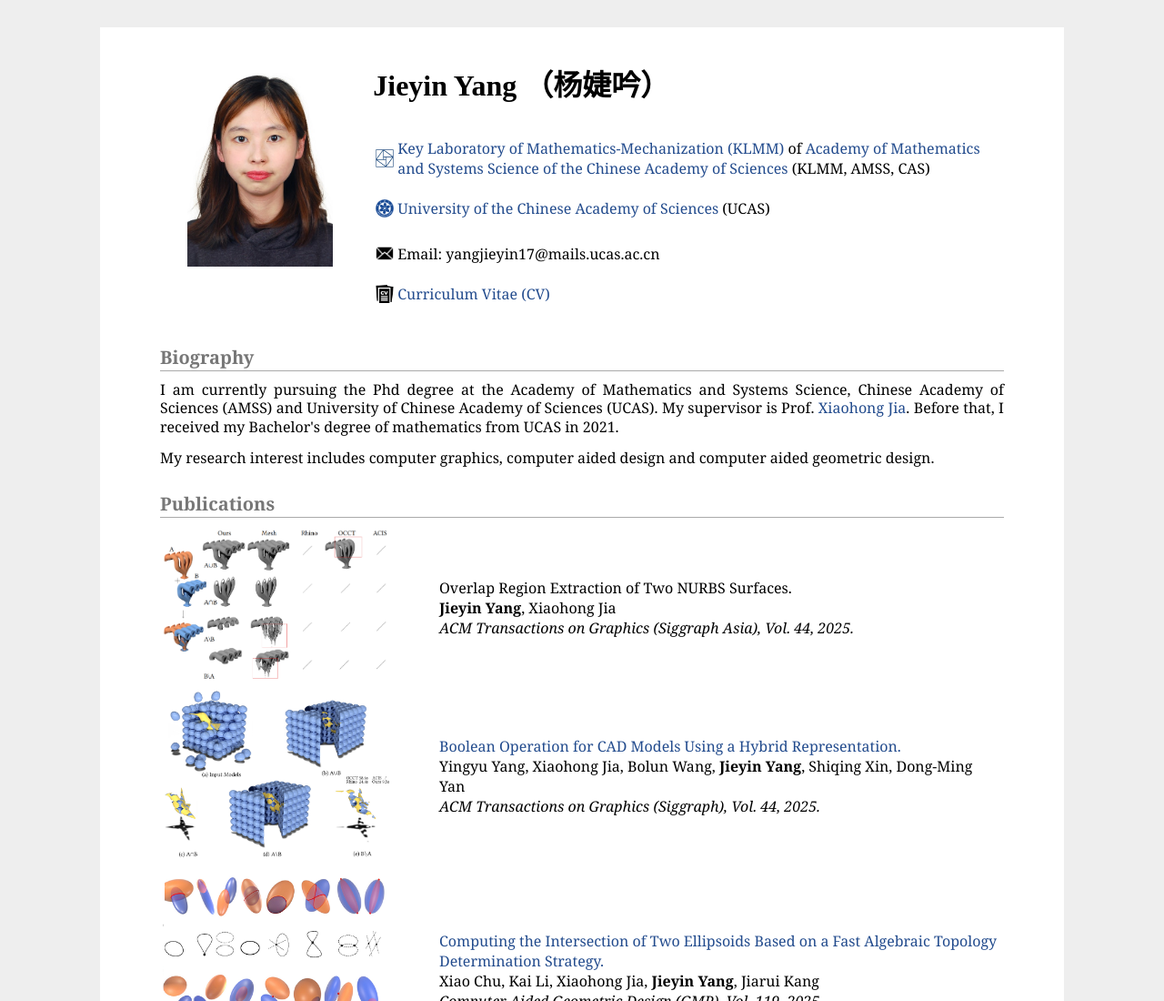
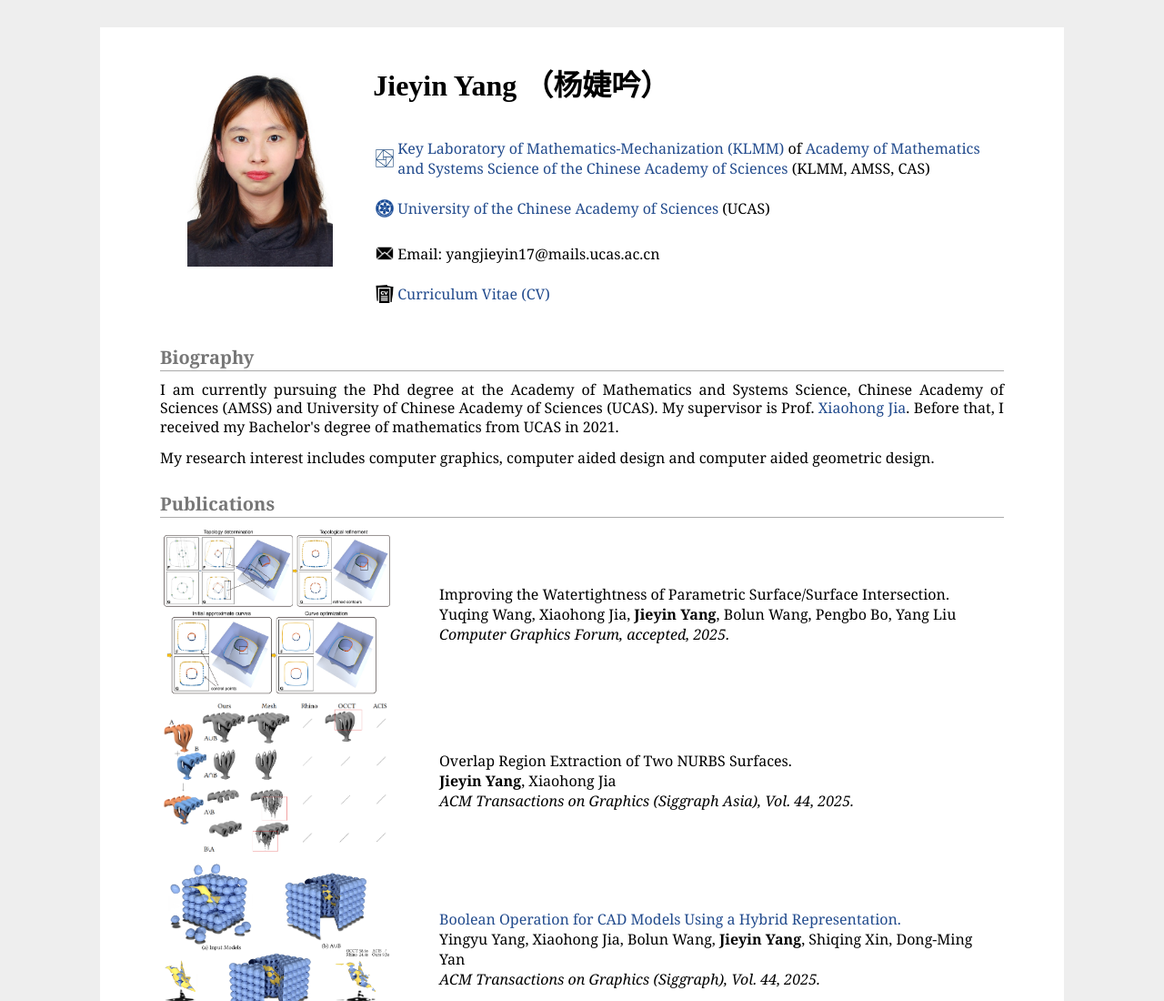
Before and after one commit to YangJieYin/homepage, a plain HTML site: page index.html in a window 1280 px wide. Shown: the top 1100 px of the page at 91% size. Drawn offline with Linux system fonts and the light colour scheme.

Commit message:
add CGF2025

```diff
--- a/index.html
+++ b/index.html
@@ -76,6 +76,28 @@
         <!--这里写点发表的论文（if any） 格式如下-->
         <table border="0" width="100%">
             <tbody>
+                 <tr>
+                    <td>
+                        <div align="left">
+                            <img width="250" src="./CGF2025/headpic.jpg" alt="" style="margin-right: 50px;">
+                        </div>
+                    </td>
+                    <td>
+                        Improving the Watertightness of Parametric Surface/Surface Intersection.
+                        <br />
+			Yuqing Wang,
+			Xiaohong Jia,
+                        <strong>Jieyin Yang</strong>,
+                        Bolun Wang,
+			Pengbo Bo,
+			Yang Liu
+                        <br />
+                        <i>Computer Graphics Forum, accepted, 2025.</i>
+                        <br />
+                        <!--[<a href="https://dl.acm.org/doi/abs/10.1145/3618349" target="_blank">PDF</a>]-->
+                    </td>
+                </tr>
+
                 <tr>
                     <td>
                         <div align="left">
```
Also changed, not shown: CGF2025/headpic.jpg (added), 1 other file.
